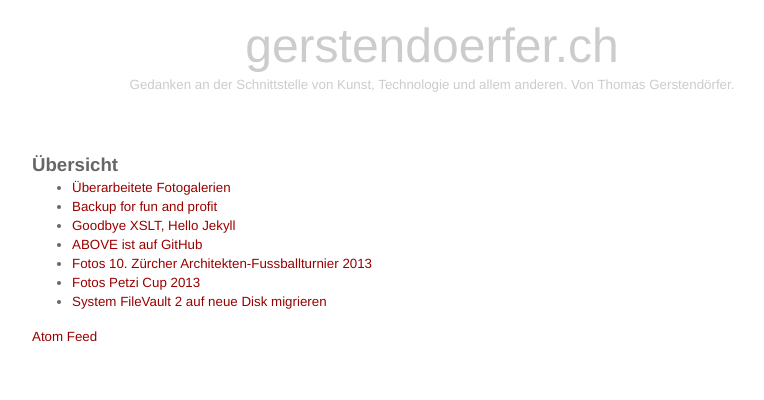
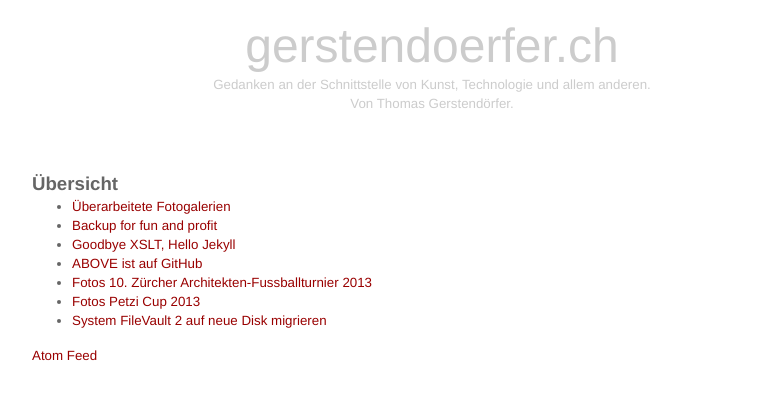
Before and after one commit to tgerstendoerfer/tgerstendoerfer.github.io, a Jekyll site: the page built from index.html, in a window 1280 px wide. Shown: the top 400 px of the page, without its empty margins (208-972 px from the left). Built offline with Jekyll 4.4.1, drawn with Linux system fonts in a browser that asks for light colours.

Commit message:
put byline on separate paragraph

```diff
--- a/_layouts/default.html
+++ b/_layouts/default.html
@@ -13,7 +13,8 @@
 	<body>
 		<nav>
 			<h1><a href="/">gerstendoerfer.ch</a></h1>
-			<p>Gedanken an der Schnittstelle von Kunst, Technologie und allem anderen. Von <a href="http://gerstendoerfer.com">Thomas Gerstendörfer</a>.</p>
+			<p>Gedanken an der Schnittstelle von Kunst, Technologie und allem anderen.</p>
+			<p>Von <a href="http://gerstendoerfer.com">Thomas Gerstendörfer</a>.</p>
 		</nav>
 		<main>
 			<h1>{{ page.title }}</h1>
```
